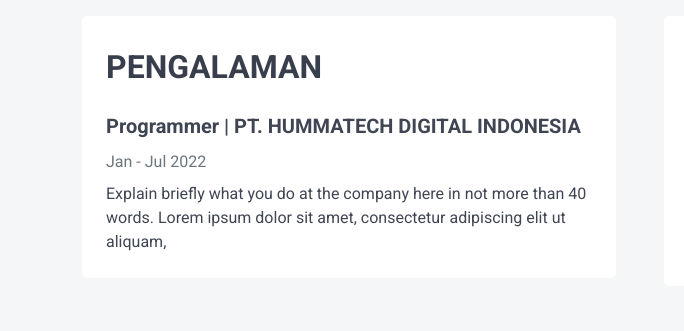
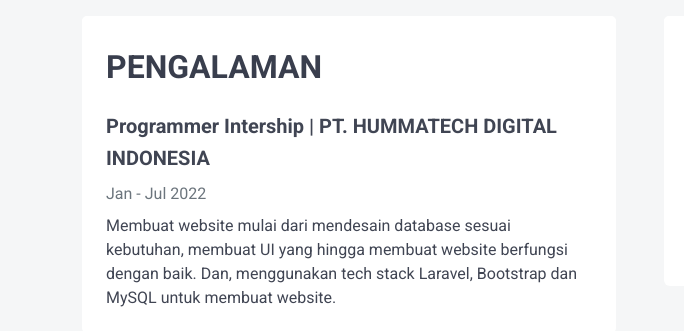
Before and after one commit to shofistwn/inosoft-task-bootstrap, a plain HTML site: page 01/index.html in a window 1280 px wide. Shown: the part 310-641 px from the top of the page, 0-684 px from the left. Drawn offline with Linux system fonts and the light colour scheme.

Commit message:
menambahkan deskripsi pada pengalaman

```diff
--- a/01/index.html
+++ b/01/index.html
@@ -51,11 +51,10 @@
 
                         <div class="card-item p-3 pt-0 p-lg-4 pt-lg-2">
                             <a href="http://www.hummasoft.com/" target="_blank" rel="noopener noreferrer">
-                                <h4>Programmer | PT. HUMMATECH DIGITAL INDONESIA</h4>
+                                <h4>Programmer Intership | PT. HUMMATECH DIGITAL INDONESIA</h4>
                             </a>
                             <p class="text-muted mb-2">Jan - Jul 2022</p>
-                            <p>Explain briefly what you do at the company here in not more than 40 words.
-                                Lorem ipsum dolor sit amet, consectetur adipiscing elit ut aliquam,</p>
+                            <p>Membuat website mulai dari mendesain database sesuai kebutuhan, membuat UI yang  hingga membuat website berfungsi dengan baik. Dan, menggunakan tech stack Laravel, Bootstrap dan MySQL untuk membuat website.</p>
                         </div>
 
                         <!-- <div class="card-item p-3 p-lg-4 border-top">
```
